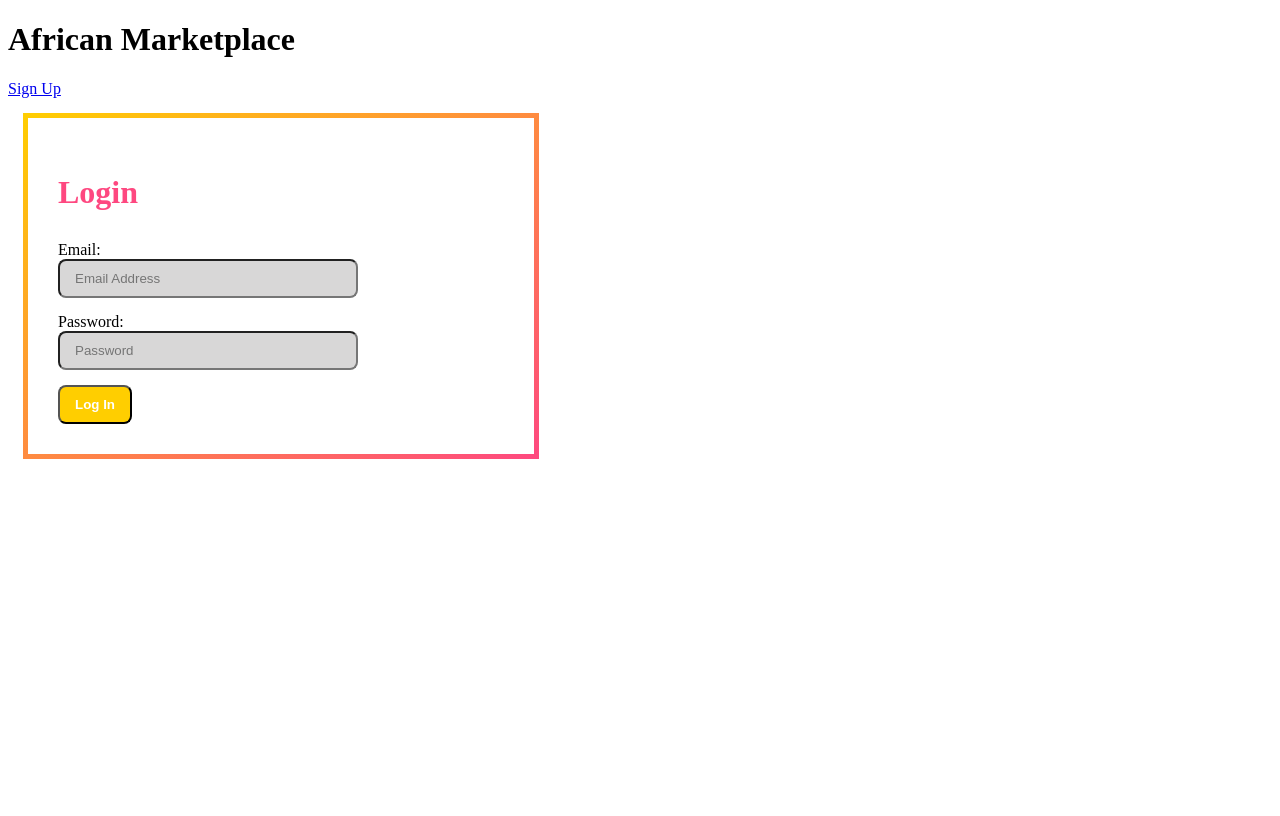
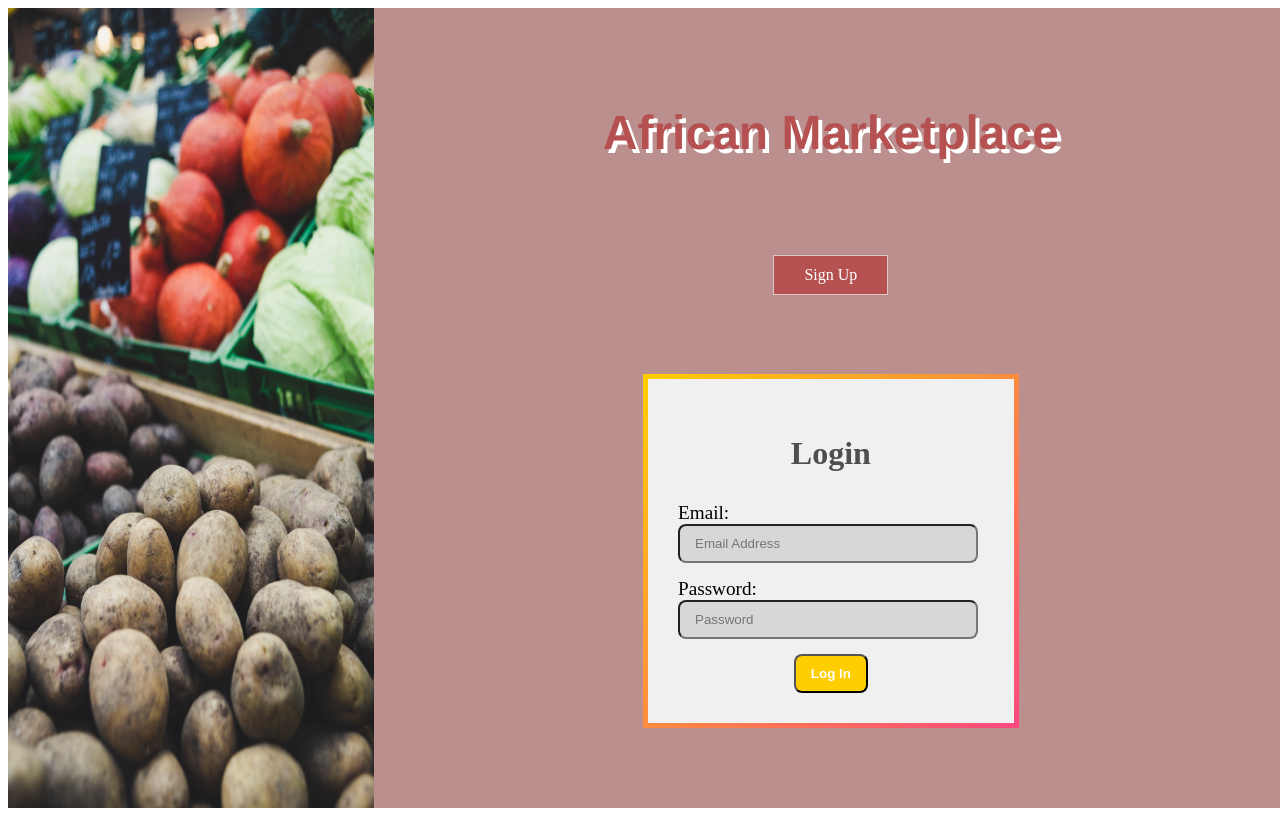
Before and after one commit to African-Marketplace-Build-Week/front-end, a React (Create React App) app in the folder african-marketplace/: page / in a window 1280 px wide. Built offline with nearby package versions, Linux system fonts and the light colour scheme; the HTML template or start-up script is replaced by a standard one.

Commit message:
re-added basic styles to Homepage

```diff
--- a/african-marketplace/src/components/Home.js
+++ b/african-marketplace/src/components/Home.js
@@ -1,9 +1,74 @@
 import React, { useState } from "react";
-import { BrowserRouter as Router, Route, Link } from "react-router-dom";
+import { Link } from "react-router-dom";
 import Login from "./Login";
+import styled from 'styled-components';
+import image from '../styles/images/pexels-markus-spiske-4040333.jpg'
 
 
 export default function Home(props) {
+  // styles
+  const HomePage = styled.div`
+    text-align: center;
+    width: 100vw;
+    height: 100vh;
+    display: flex;
+  `;
+
+  const ImageBox = styled.div`
+    background-image: url(${image});
+    background-size: 100% 100vh;
+    background-repeat: no-repeat;
+    width: 40%;
+    height: 100vh;
+  `;
+
+  const Container = styled.div`
+    display: flex;
+    flex-direction: column;
+    justify-content: space-evenly;
+    align-items: center;
+    background: rosybrown;
+    height: 100%;
+    width: 100%;
+    color: white;
+  `;
+
+  const Nav = styled.nav`
+    display:flex;
+    justify-content: center;
+    border: 1px black;
+    text-decoration: none;
+    width: 30%;
+    a {
+      border: 0 solid;
+      text-decoration: none;
+      box-shadow: inset 0 0 20px rgba(255, 255, 255, 0);
+      outline: 1px solid;
+      padding: 10px 30px;
+      background-color: rgb(182, 81, 81);
+      color: white;
+      outline-color: rgba(255, 255, 255, .5);
+      outline-offset: 0px;
+      text-shadow: none;
+      transition: all 1250ms cubic-bezier(0.19, 1, 0.22, 1);
+      &:hover {
+        border: 1px solid;
+        box-shadow: inset 0 0 20px rgba(255, 255, 255, .5), 0 0 20px rgba(255, 255, 255, .2);
+        outline-color: rgba(255, 255, 255, 0);
+        outline-offset: 15px;
+        text-shadow: 1px 1px 2px #427388;
+      }
+    }
+  `;
+
+  const Title = styled.h1`
+    font-size: 3rem;
+    font-family: 'Franklin Gothic Medium', 'Arial Narrow', Arial, sans-serif;
+    color: rgb(182, 81, 81);
+    text-shadow: 4px 4px 0px white;
+  `;
+//end of styles
+
   const [user, setUser] = useState({ username: "", password: "" });
   const [error, setError] = useState("");
 
@@ -14,17 +79,17 @@ export default function Home(props) {
     });
   };
   return (
-    <div className="Home">
-      <div className="background"></div>
-      <div className="content">
-        <h1>African Marketplace</h1>
-        <nav>
+    <HomePage className="Home">
+      <ImageBox className="background"></ImageBox>
+      <Container className="content">
+        <Title>African Marketplace</Title>
+        <Nav>
           <Link to="/signup" className="signup">
             Sign Up
           </Link>
-        </nav>
+        </Nav>
         <Login Login={LoginFunction} error={error} />
-      </div>
-    </div>
+      </Container>
+    </HomePage>
   );
 }
--- a/african-marketplace/src/components/Login.js
+++ b/african-marketplace/src/components/Login.js
@@ -44,11 +44,11 @@ function LoginForm({ Login, error }) {
     position: relative;
     display: block;
     z-index: 2;
-    background-color: white;
+    background-color: #f0f0f0;
     padding: 30px;
   `;
   const LoginH2 = styled.h2`
-    color: #fe4880;
+    color: #4e4e4e;
     font-size: 2rem;
     font-weight: bold;
     margin-bottom: 30px;
@@ -57,6 +57,11 @@ function LoginForm({ Login, error }) {
     display: block;
     width: 300px;
     margin-bottom: 15px;
+    text-align: left;
+  `;
+  const Label = styled.label`
+    color: black;
+    font-size: 1.2rem;
   `;
   const LoginInput = styled.input`
     display: block;
@@ -89,11 +94,11 @@ function LoginForm({ Login, error }) {
           <FormInner>
               <LoginH2>Login</LoginH2>
               <FormGroup>
-                  <label htmlFor='email'>Email:</label>
+                  <Label htmlFor='email'>Email:</Label>
                   <LoginInput type='email' name ='email' id='email' placeholder='Email Address' onChange={e => setDetails({...details, email: e.target.value})} value={details.email}/>
               </FormGroup>
               <FormGroup>
-                  <label htmlFor='password'>Password:</label>
+                  <Label htmlFor='password'>Password:</Label>
                   <LoginInput type='password' name ='password' id='password' placeholder='Password' onChange={e => setDetails({...details, password: e.target.value})} value={details.password}/>
               </FormGroup>
               <LoginSubmit type='submit' value='Log In' />
```
